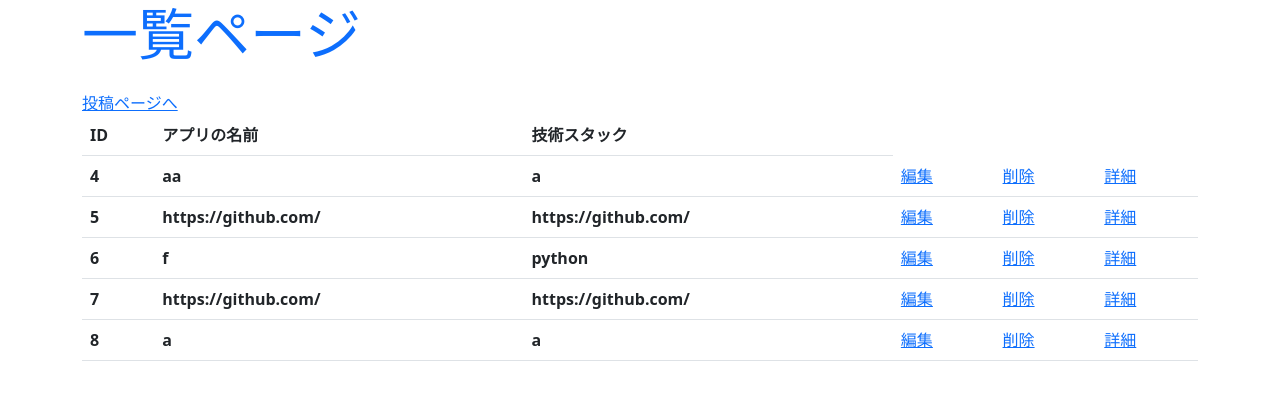
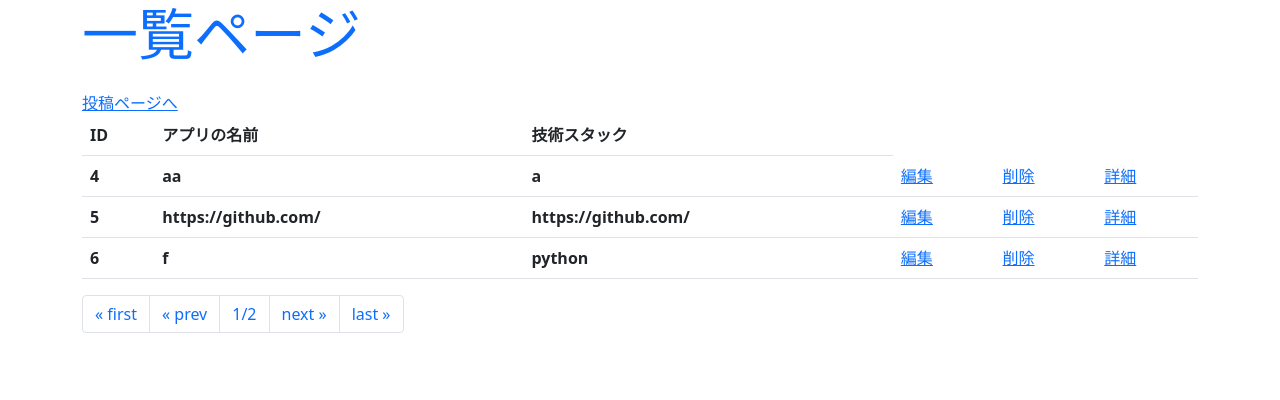
Before and after one commit to Zastenchivyy-Smolensky/django-app, a Django app: page /app/index in a window 1280 px wide. Shown: the top 400 px of the page. Run offline with Django 3.2, Linux system fonts and the light colour scheme; data comes from the database, SQL or seed files in the repository; both versions use the stored data as it was after the commit.

Commit message:
finish pagenator

```diff
--- a/app/forms.py
+++ b/app/forms.py
@@ -1,4 +1,5 @@
 from django import forms
+from django.forms.widgets import TextInput
 from.models import Apps
 
 class AppForm(forms.Form):
@@ -16,6 +17,9 @@ class AppForm(forms.Form):
         widget=forms.TextInput(attrs={"class":"forms-control"}))
     a1=forms.CharField(label="a1",\
         widget=forms.TextInput(attrs={"class":"forms-control"}))
+class FindForm(forms.Form):
+    find=forms.CharField(label="find",\
+        widget=TextInput(attrs={"class":"forms-control"}))
 class AppsForm(forms.ModelForm):
     class Meta:
         model=Apps
--- a/app/templates/app/index.html
+++ b/app/templates/app/index.html
@@ -8,8 +8,7 @@
     <link href="https://cdn.jsdelivr.net/npm/bootstrap@5.0.2/dist/css/bootstrap.min.css" rel="stylesheet" integrity="sha384-EVSTQN3/azprG1Anm3QDgpJLIm9Nao0Yz1ztcQTwFspd3yD65VohhpuuCOmLASjC" crossorigin="anonymous">
 
 </head>
-<body>
-    <div class="container">
+<body class="container">
         <h1 class="display-4 text-primary">
             {{title}}
         </h1>
@@ -35,6 +34,48 @@
                 </tr>
             {% endfor %}
         </table>
-    </div>
+        <ul class="pagination">
+            {% if data.has_previous %}
+                <li class="page-item">
+                    <a href="{% url "index" %}" class="page-link">
+                        &laquo; first
+                    </a>
+                </li>
+                <li class="page-item">
+                    <a href="{% url "index" %}{{data.previous_page_number}}" class="page-link">
+                        &laquo; prev
+                    </a>
+                </li>
+            {% else %}
+                <li class="page-item">
+                    <a class="page-link">
+                        &laquo; first
+                    </a>
+                </li>
+                <li class="page-item">
+                    <a class="page-link">
+                        &laquo; prev
+                    </a>
+                </li>
+            {% endif %}
+            <li class="page-item">
+                <a class="page-link">
+                    {{data.number}}/{{data.paginator.num_pages}}
+                </a>
+            </li>
+            {% if data.has_next %}
+                <li class="page-item">
+                    <a href="{% url "index" %}{{data.next_page_number}}" class="page-link">
+                        next &raquo;
+                    </a>
+                </li>
+                <li class="page-item">
+                    <a href="{% url "index" %}{{data.paginator_page_page}}" class="page-link">
+                        last &raquo;
+                    </a>
+                </li>
+            {% endif %}
+        </ul>
+
 </body>
 </html>
--- a/app/urls.py
+++ b/app/urls.py
@@ -7,8 +7,10 @@ urlpatterns = [
     path("signup",views.signup,name="signup"),
     path("login",views.login,name="login"),
     path("index",views.index, name="index"),
+    path("<int:num>",views.index, name="index"),
     path("add",views.add ,name="add"),
     path("edit/<int:num>", views.edit, name="edit"),
     path("delete/<int:num>",views.delete,name="delete"),
+    path("find",views.find, name="find"),
     path("detail/<int:pk>",AppsDetail.as_view(),name="detail")
 ]
--- a/app/views.py
+++ b/app/views.py
@@ -4,8 +4,9 @@ from django.contrib import messages
 from django.shortcuts import redirect
 from.models import Apps
 from .forms import AppForm
-from .forms import AppsForm
+from .forms import AppsForm,FindForm
 from django.views.generic import DetailView
+from django.core.paginator import Paginator
 def top(request):
     params={
         "title":"制作アプリ"
@@ -31,17 +32,14 @@ def login(request):
     }
     return render(request,"app/login",params)
 
-def index(request):
-
+def index(request,num=1):
+    data=Apps.objects.all()
+    page=Paginator(data,3)
     params={
         "title":"一覧ページ",
+        "data":page.get_page(num),
     }
-    if(request.method=="POST"):
-        tmp=request.POST["title"]
-        item=Apps.objects.get(title=tmp)
-        params["data"]=[item]
-    else:
-        params["data"]=Apps.objects.all()
+
     return render(request,"app/index.html",params)
 
 def add(request):
@@ -97,5 +95,19 @@ def delete(request,num):
         "obj":apps
     }
     return render(request,"app/delete.html",params)
+def find(request):
+    if(request.method=="POST"):
+        form=FindForm(request.POST)
+        find=request.POST["find"]
+        data=Apps.objects.filter(title=find)
+    else:
+        form=FindForm()
+        data=Apps.objects.all()
+    params={
+        "title":"検索ページ",
+        "form":form,
+        "data":data,
+    }
+    return render(request,"app/find.html",params)
 class AppsDetail(DetailView):
     model=Apps
```
Also changed, not shown: app/templates/app/find.html (added, +46 -0 lines), db.sqlite3.
